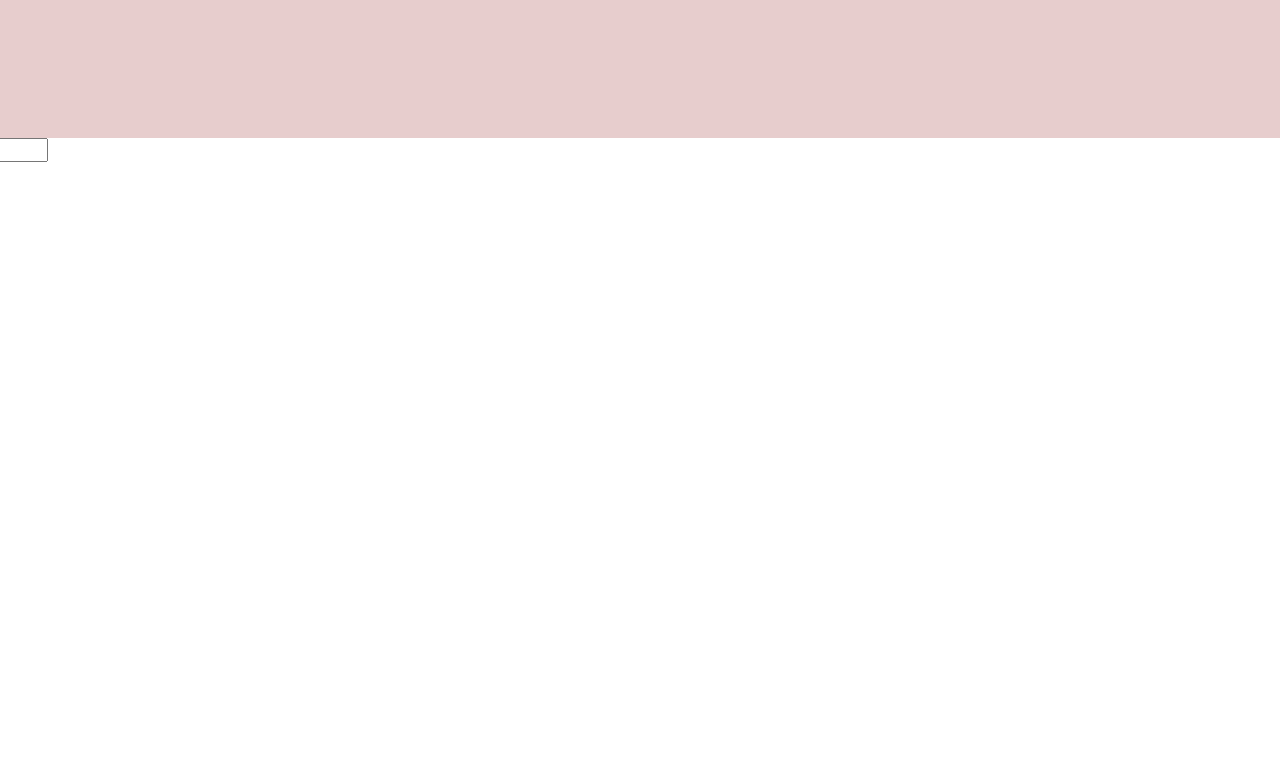
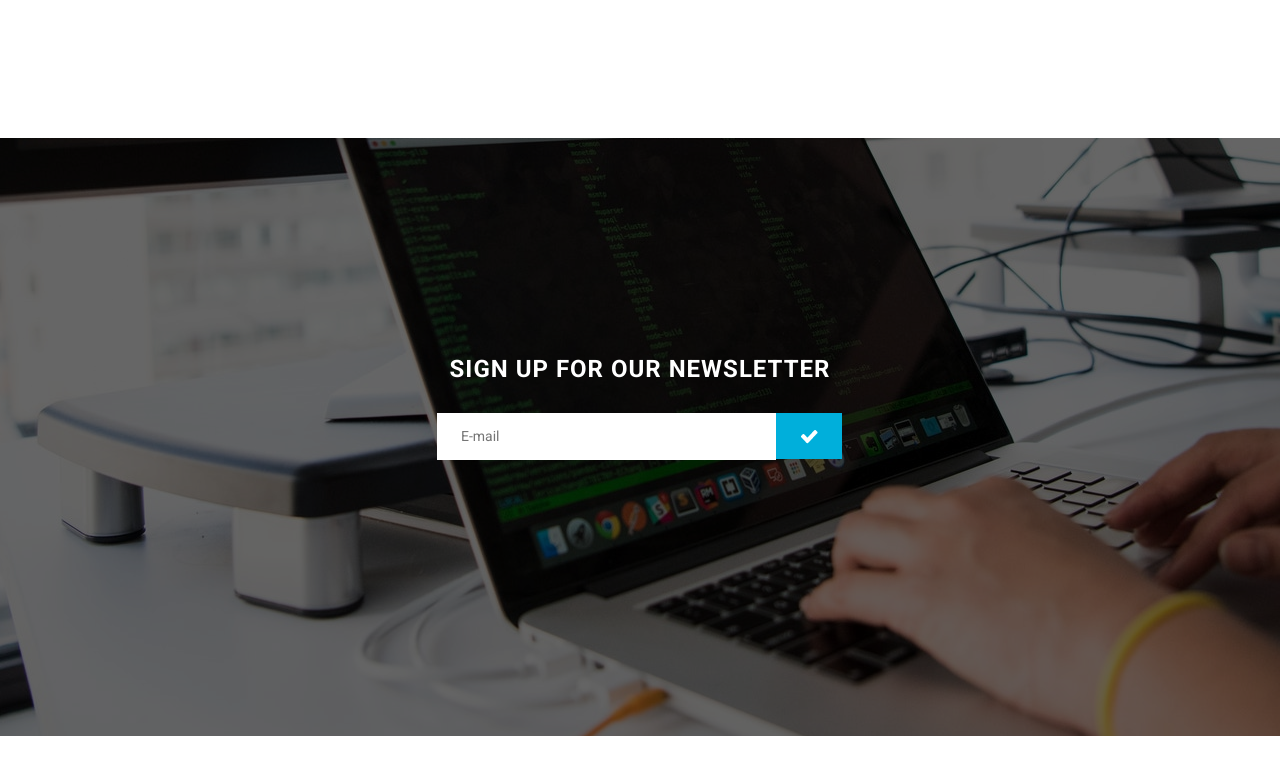
Before and after one commit to Tav25/gem-puzzle, a plain HTML site: page webdev/index.html in a window 1280 px wide. Shown: the part 2794-3567 px from the top of the page. Before the commit the page ends 3018 px from the top, so only its background shows below. Drawn offline with Linux system fonts and the light colour scheme.

Commit message:
feat: add section Sign Up

```diff
--- a/webdev/index.html
+++ b/webdev/index.html
@@ -130,16 +130,15 @@
         <!-- subscribe -->
         <section class="section-outer section-subscribe">
             <div class="section-inner">
-                <div class="subscribe-content">
-                    <div class="subscribe-content-title"></div>
-                    <div class="subscribe-content-form">
-                        <div class="subscribe-content-form__input">
+                <div class="section-subscribe-content">
+                    <div class="section-subscribe-content-title">sign up for our newsletter</div>
+                    <div class="section-subscribe-content-form">
+                        <div class="section-subscribe-content-form__input">
                             <input type="text" placeholder="E-mail">
                         </div>
-                        <div class="subscribe-content-form__button">
+                        <div class="section-subscribe-content-form__button">
                             <button><img src="assets/check-icon.png" alt=""></button>
                         </div>
-
                     </div>
                 </div>
             </div>
--- a/webdev/style.scss
+++ b/webdev/style.scss
@@ -427,7 +427,7 @@ body {
     // left: 0px;
     // top: 0px;
 
-    background: #e7cdcd;
+    background-color: white;
 
     &-content {
         // margin-top: 120px;
@@ -527,7 +527,107 @@ body {
 //implement
 
 // subscribe
-.section-subscribe {}
+.section-subscribe {
+    width: 1600px;
+    height: 598px;
+    background-image: url("assets/pexels-christina-morillo.png");
+    display: flex;
+
+    &-content {
+        width: 406px;
+        height: 104px;
+        margin-left: 597px;
+        margin-top: 217px;
+        // color: yellowgreen;
+        // background-color: red;
+
+        display: flex;
+        flex-direction: column;
+        // justify-content: center;
+
+        &-title {
+            // position: absolute;
+            width: 406px;
+            height: 28px;
+            text-align: center;
+            // left: 13px;
+            // top: 0px;
+
+            /* h2-24-bold */
+
+            font-family: Roboto;
+            font-style: normal;
+            font-weight: bold;
+            font-size: 24px;
+            line-height: 28px;
+            // display: flex;
+            // align-items: flex-end;
+            text-align: center;
+            letter-spacing: 1px;
+            text-transform: uppercase;
+
+            color: #FFFFFF;
+        }
+
+        &-form {
+            margin-top: 30px;
+            width: 406px;
+            height: 46px;
+            // background-color: springgreen;
+
+            display: flex;
+            align-items: center;
+
+            &__input {
+                input {
+                    // position: absolute;
+                    width: 313px;
+                    height: 45px;
+                    font-family: Roboto;
+                    font-style: normal;
+                    font-weight: normal;
+                    font-size: 14px;
+                    line-height: 140%;
+
+                    background: #FFFFFF;
+                    border-radius: 0px;
+                    border: 0;
+
+                    padding-left: 24px;
+                }
+
+
+
+            }
+
+            &__button {
+
+                button {
+                    // position: absolute;
+                    width: 66px;
+                    height: 46px;
+                    display: flex;
+                    // flex-direction: row;
+                    // padding: 15px 47px;
+
+                    background: #00AFDB;
+                    border-radius: 0px;
+                    border: 0;
+
+                    img {
+                        padding-top: 16px;
+                        padding-left: 19px;
+                    }
+                }
+
+            }
+
+        }
+    }
+
+
+
+}
 
 //subscribe
 
```
Also changed, not shown: webdev/assets/pexels-christina-morillo.png (renamed from webdev/assets/pexels-christina-morillo-1181675 1.png), webdev/style.css, 1 other file.
